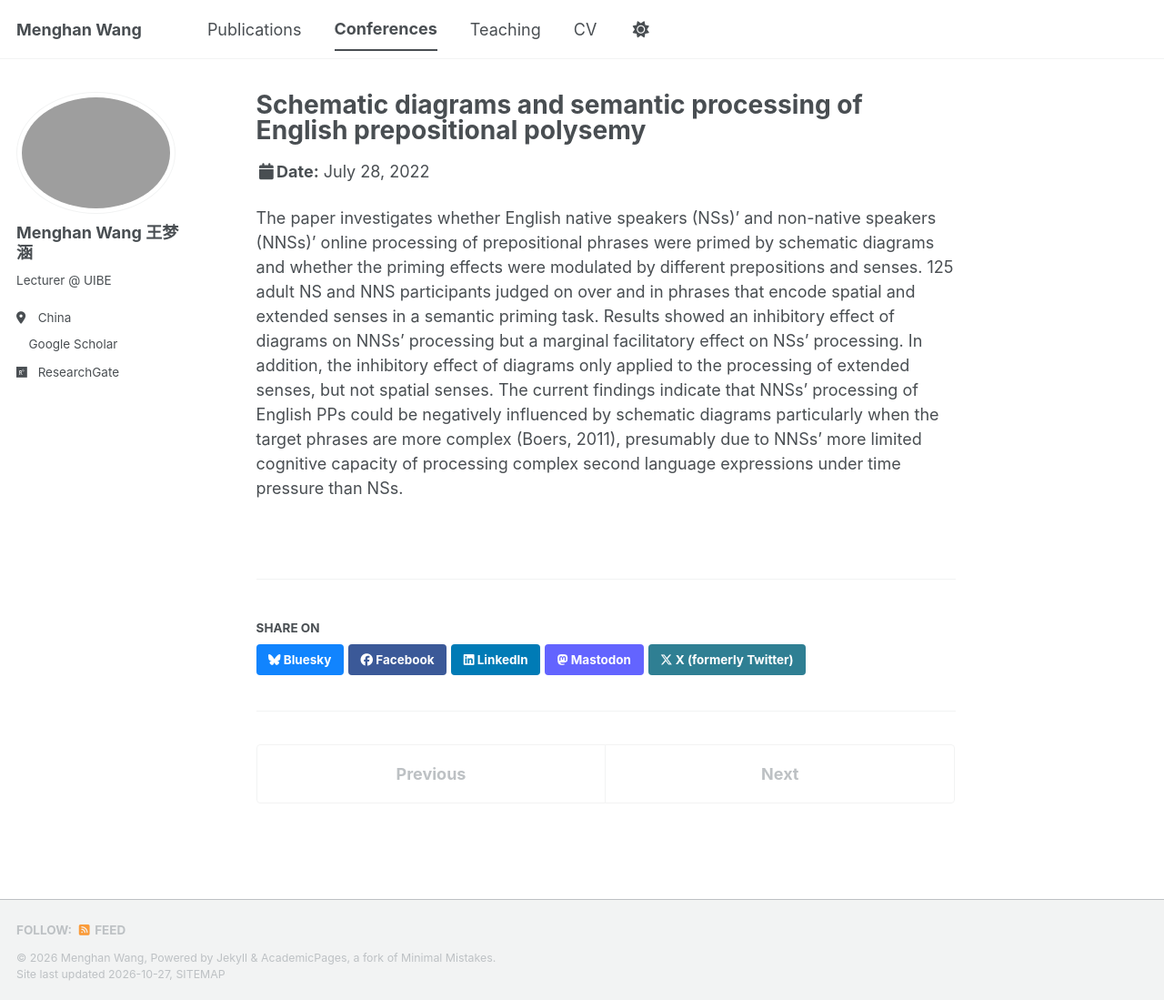
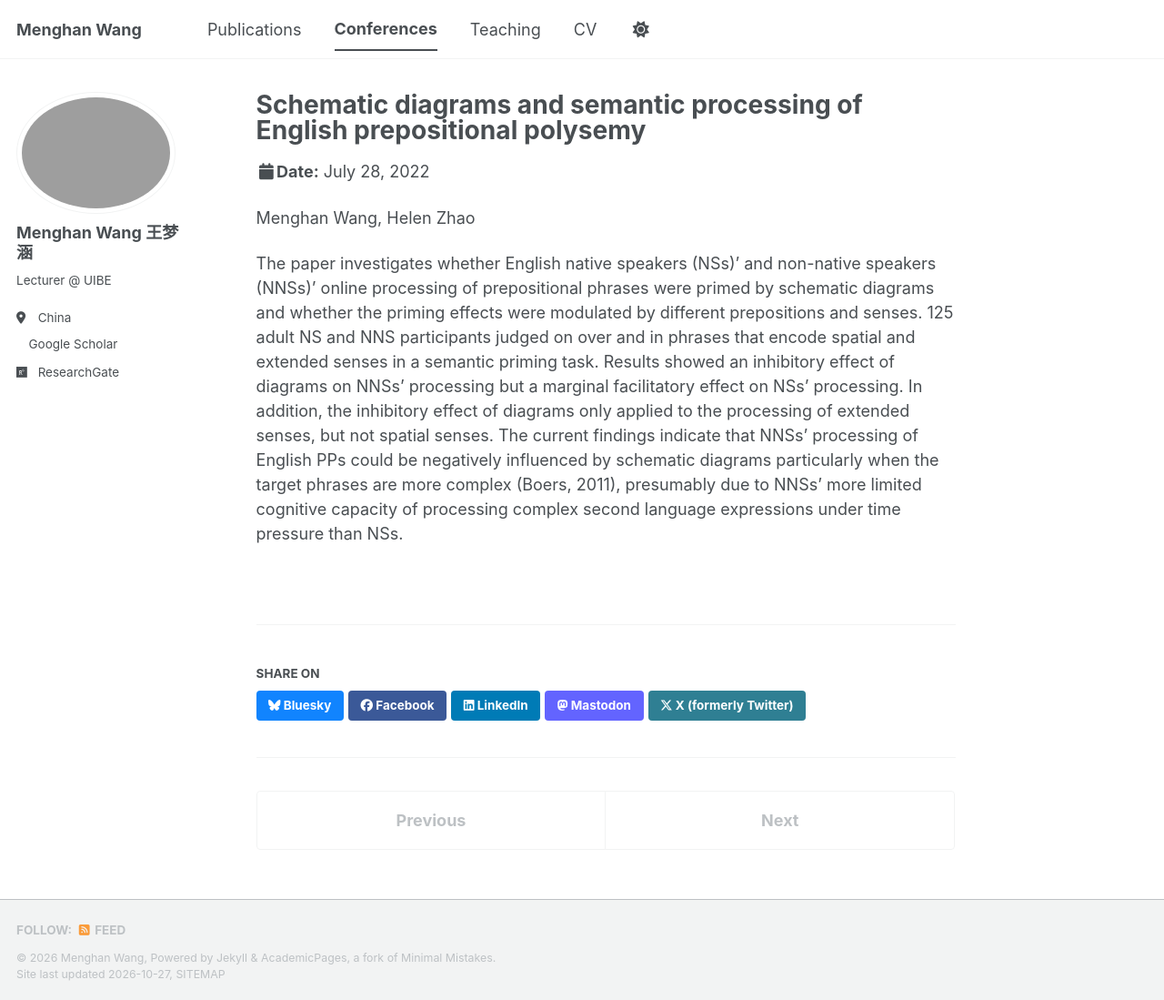
Before and after one commit to menghan120/menghan.github.io, a Jekyll site: the page built from _talks/CogSci_2022.md, in a window 1280 px wide and 1099 px high. Shown: the whole window at 91% size. Built offline with Jekyll 4.4.1, drawn with Linux system fonts in a browser that asks for light colours; a script bundle is joined from its source files by our own code; a style sheet for code colours, icons or effects is not loaded.

Commit message:
Add authors to CogSci 2022 paper details
Added authors Menghan Wang and Helen Zhao to the paper details.

```diff
--- a/_talks/CogSci_2022.md
+++ b/_talks/CogSci_2022.md
@@ -7,5 +7,6 @@ venue: "Proceedings of the 44th Annual Conference of the Cognitive Science Socie
 date: 2022-07-28
 location: "Toronto, Canada"
 ---
+Menghan Wang, Helen Zhao
 
 The paper investigates whether English native speakers (NSs)’ and non-native speakers (NNSs)’ online processing of prepositional phrases were primed by schematic diagrams and whether the priming effects were modulated by different prepositions and senses. 125 adult NS and NNS participants judged on over and in phrases that encode spatial and extended senses in a semantic priming task. Results showed an inhibitory effect of diagrams on NNSs’ processing but a marginal facilitatory effect on NSs’ processing. In addition, the inhibitory effect of diagrams only applied to the processing of extended senses, but not spatial senses. The current findings indicate that NNSs’ processing of English PPs could be negatively influenced by schematic diagrams particularly when the target phrases are more complex (Boers, 2011), presumably due to NNSs’ more limited cognitive capacity of processing complex second language expressions under time pressure than NSs.
```
